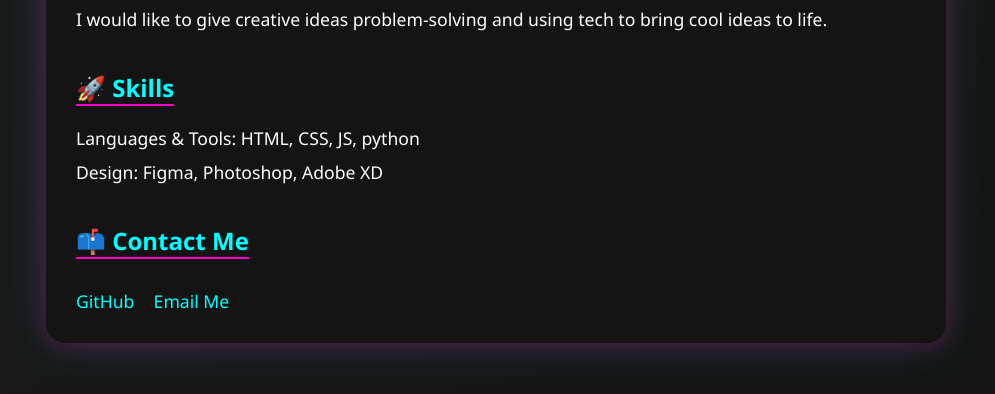
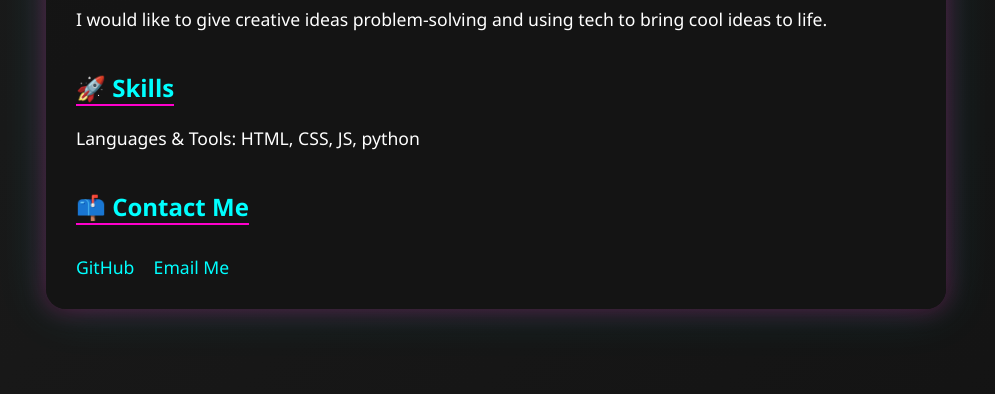
Before and after one commit to K2na0/testing, a plain HTML site: page index.html in a window 1280 px wide. Shown: the part 362-756 px from the top of the page, without its empty margins (144-1139 px from the left). Drawn offline with Linux system fonts and the light colour scheme.

Commit message:
Update index.html

```diff
--- a/index.html
+++ b/index.html
@@ -212,8 +212,6 @@
 
     <h2>🚀 Skills</h2>
     <p>Languages & Tools: HTML, CSS, JS, python</p>
-    <p>Design: Figma, Photoshop, Adobe XD</p>
-
     <h2>📫 Contact Me</h2>
     <div class="socials">
       <a href="https://github.com/k2na0" target="_blank">GitHub</a>
```
